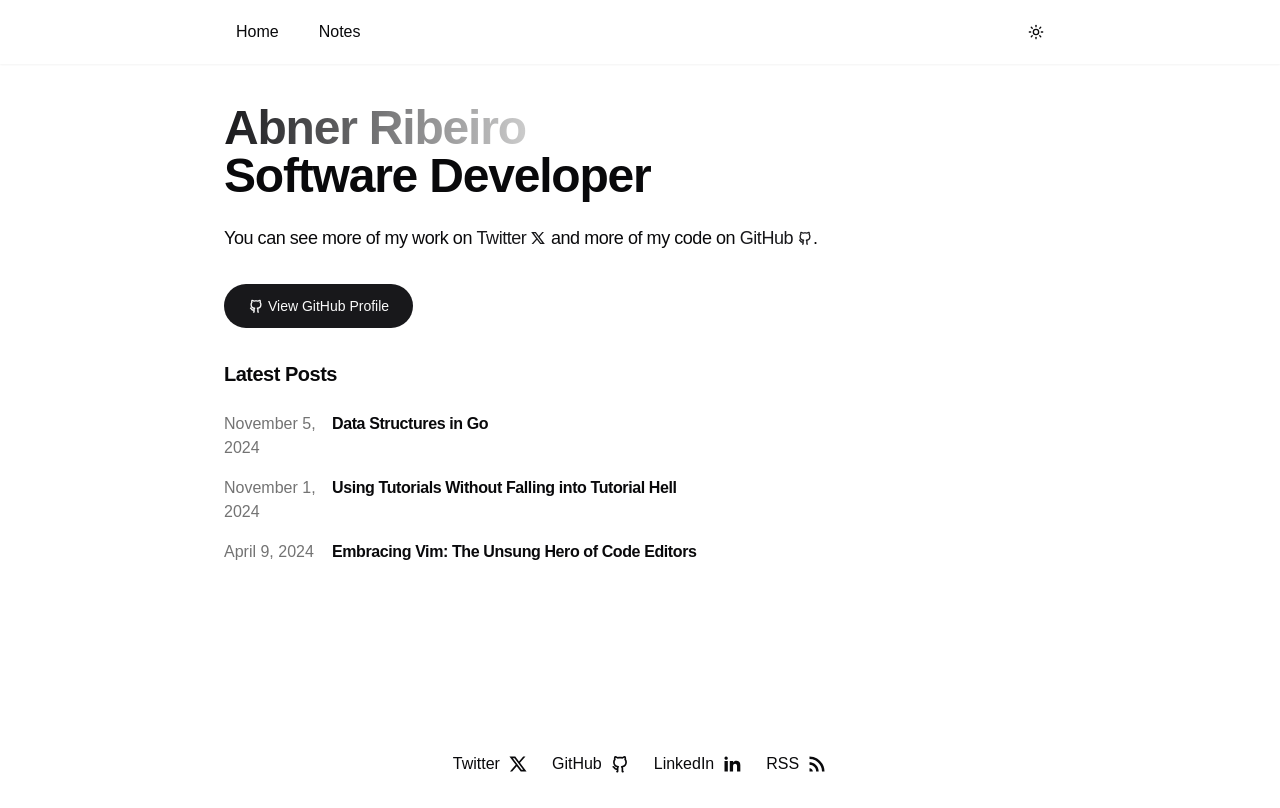
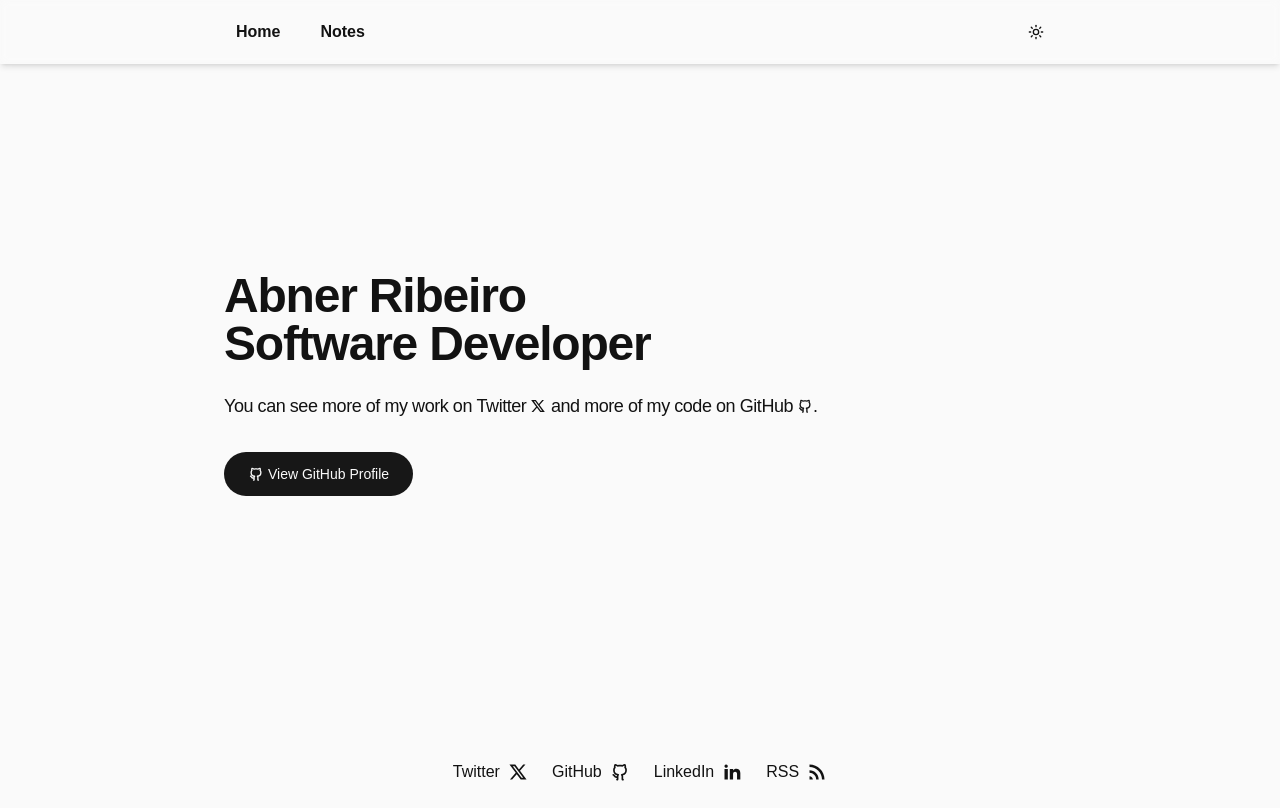
Before and after one commit to abneribeiro/abneribeiro, a Next.js app: page / in a window 1280 px wide. Built offline with nearby package versions, Linux system fonts and the light colour scheme.

Commit message:
refactor: update navbar styles and improve layout; adjust color variables and enhance button styles

```diff
--- a/app/components/nav.tsx
+++ b/app/components/nav.tsx
@@ -12,7 +12,7 @@ const navItems = {
 
 export function Navbar() {
   return (
-    <nav className="sticky top-0 z-50 w-full bg-background/80 backdrop-blur-sm shadow-sm">
+    <nav className="sticky top-0 z-10 w-full bg-background/80 backdrop-blur-sm shadow-md">
       <div className="container mx-auto px-4 sm:px-6 lg:px-8 max-w-4xl">
         <div className="flex items-center justify-between h-16">
           <div className="flex space-x-4">
@@ -20,7 +20,7 @@ export function Navbar() {
               <Link
                 key={path}
                 href={path}
-                className="text-foreground hover:bg-accent px-3 py-2 rounded-md text-base  font-medium transition-colors duration-200 ease-in-out"
+                className="text-foreground hover:bg-accent px-3 py-2 rounded-md text-base font-medium md:font-semibold  transition-colors duration-200 ease-in-out"
               >
                 {name}
               </Link>
--- a/app/components/posts.tsx
+++ b/app/components/posts.tsx
@@ -22,10 +22,10 @@ export function BlogPosts() {
             href={`/notes/${post.slug}`}
           >
             <div className="w-full flex flex-col md:flex-row space-x-0 md:space-x-2">
-              <p className=" text-neutral-500 w-[100px] tabular-nums">
+              <p className=" text-neutral-500 w-[140px] tabular-nums">
                 {formatDate(post.metadata.publishedAt, false)}
               </p>
-              <p className="text-foreground font-semibold tracking-tight">
+              <p className="text-foreground underline underline-offset-2 font- tracking-tight">
                 {post.metadata.title}
               </p>
             </div>
--- a/app/global.css
+++ b/app/global.css
@@ -2,69 +2,72 @@
 @tailwind components;
 @tailwind utilities;
 
+
 :root {
-  --background: 0 0% 100%;
-  --foreground: 240 10% 3.9%;
-  --muted: 216 0% 79% / 0.96;
-  --muted-foreground: 215.4 16.3% 46.9%;
-  --popover: 0 0% 100%;
-  --popover-foreground: 222.2 84% 4.9%;
-  --card: 0 0% 100%;
-  --card-foreground: 222.2 84% 4.9%;
-  --border: 214.3 31.8% 91.4%;
-  --input: 214.3 31.8% 91.4%;
-  --primary: 240 5.9% 10%;
-  --primary-foreground: 0 0% 98%;
-  --secondary: 240 4.8% 95.9%;
-  --secondary-foreground: 240 5.9% 10%;
-  --accent: 240 4.8% 95.9%;
-  --accent-foreground: 240 5.9% 10%;
-  --destructive: 0 84.2% 60.2%;
-  --destructive-foreground: 0 0% 98%;
-  --ring: 215 20.2% 65.1%;
+  --background: 0, 0%, 98%;
+  --foreground: 0, 0%, 7%;
+  --muted: 0, 0%, 96%;
+  --muted-foreground: 0, 0%, 45%;
+  --popover: 0, 0%, 100%;
+  --popover-foreground: 0, 0%, 7%;
+  --card: 0, 0%, 100%;
+  --card-foreground: 0, 0%, 7%;
+  --border: 0, 0%, 89%;
+  --input: 0, 0%, 89%;
+  --primary: 0, 0%, 9%;
+  --primary-foreground: 0, 0%, 98%;
+  --secondary: 0, 0%, 96%;
+  --secondary-foreground: 0, 0%, 9%;
+  --accent: 0, 0%, 94%;
+  --accent-foreground: 0, 0%, 9%;
+  --destructive: 0, 84%, 60%;
+  --destructive-foreground: 0, 0%, 98%;
+  --ring: 0, 0%, 78%;
   --radius: 0.5rem;
 
-  --sh-class: #2d5e9d;
-  --sh-identifier: #354150;
-  --sh-sign: #8996a3;
-  --sh-string: #007f7a;
-  --sh-keyword: #e02518;
-  --sh-comment: #a19595;
-  --sh-jsxliterals: #6266d1;
-  --sh-property: #e25a1c;
-  --sh-entity: #e25a1c;
+  /* Syntax Highlighting */
+  --sh-class: hsl(214, 54%, 36%);
+  --sh-identifier: hsl(210, 13%, 30%);
+  --sh-sign: hsl(210, 8%, 58%);
+  --sh-string: hsl(180, 100%, 24%);
+  --sh-keyword: hsl(0, 80%, 36%);
+  --sh-comment: hsl(0, 0%, 58%);
+  --sh-jsxliterals: hsl(240, 44%, 49%);
+  --sh-property: hsl(18, 85%, 43%);
+  --sh-entity: hsl(18, 85%, 43%);
 }
 
 .dark {
-  --background: 0 0% 10.98%;
-  --foreground: 0 0% 98%;
-  --muted: 360 0% 9%;
-  --muted-foreground: 215 20.2% 65.1%;
-  --popover: 0 0% 5%;
-  --popover-foreground: 210 40% 98%;
-  --card: 222.2 84% 4.9%;
-  --card-foreground: 210 40% 98%;
-  --border: 217.2 32.6% 17.5%;
-  --input: 217.2 32.6% 17.5%;
-  --primary: 210 40% 98%;
-  --primary-foreground: 222.2 47.4% 11.2%;
-  --secondary: 217.2 32.6% 17.5%;
-  --secondary-foreground: 210 40% 98%;
-  --accent: 0 0% 7%;
-  --accent-foreground: 210 40% 98%;
-  --destructive: 0 62.8% 30.6%;
-  --destructive-foreground: 0 85.7% 97.3%;
-  --ring: 217.2 32.6% 17.5%;
+  --background: 0, 0%, 9%;  /* #161616 */
+  --foreground: 0, 0%, 89%;
+  --muted: 0, 0%, 12%;
+  --muted-foreground: 0, 0%, 65%;
+  --popover: 0, 0%, 7%;
+  --popover-foreground: 0, 0%, 89%;
+  --card: 0, 0%, 7%;
+  --card-foreground: 0, 0%, 89%;
+  --border: 0, 0%, 15%;
+  --input: 0, 0%, 20%;
+  --primary: 0, 0%, 89%;
+  --primary-foreground: 0, 0%, 9%;
+  --secondary: 0, 0%, 15%;
+  --secondary-foreground: 0, 0%, 89%;
+  --accent: 0, 0%, 12%;
+  --accent-foreground: 0, 0%, 89%;
+  --destructive: 0, 62%, 30%;
+  --destructive-foreground: 0, 0%, 98%;
+  --ring: 0, 0%, 22%;
 
-  --sh-class: #5a9fdb;
-  --sh-identifier: #44b961;
-  --sh-sign: #87a8ca;
-  --sh-string: #9ecbff;
-  --sh-keyword: #ff5849;
-  --sh-comment: #8b949e;
-  --sh-jsxliterals: #79c0ff;
-  --sh-property: #ffa657;
-  --sh-entity: #56d364;
+  /* Syntax Highlighting */
+  --sh-class: hsl(206, 57%, 61%);
+  --sh-identifier: hsl(131, 52%, 50%);
+  --sh-sign: hsl(214, 29%, 67%);
+  --sh-string: hsl(205, 100%, 84%);
+  --sh-keyword: hsl(4, 100%, 64%);
+  --sh-comment: hsl(213, 7%, 58%);
+  --sh-jsxliterals: hsl(205, 100%, 75%);
+  --sh-property: hsl(32, 100%, 65%);
+  --sh-entity: hsl(132, 65%, 56%);
 }
 
 @layer base {
--- a/app/layout.tsx
+++ b/app/layout.tsx
@@ -63,7 +63,7 @@ export default function RootLayout({
         >
           <div className="flex flex-col min-h-screen prevent-shift">
             <Navbar />
-            <main className="flex-grow container mx-auto px-4 sm:px-6 lg:px-8 max-w-4xl w-full">
+            <main className="flex-grow container px-4 sm:px-6 lg:px-8 max-w-4xl w-full">
               {children}
             </main>
             <Footer />
--- a/app/page.tsx
+++ b/app/page.tsx
@@ -1,51 +1,46 @@
 import Link from 'next/link'
 import { RiGithubLine, RiTwitterXLine } from "react-icons/ri"
-import { BlogPosts } from '@/app/components/posts'
 
-export default function Page() {
+
+export default function Component() {
   return (
-    <section className="py-8 sm:py-10">
+    <div className="flex items-center min-h-[calc(100vh-8rem)]">
+      <section className="w-full max-w-2xl py-8 sm:py-10 ">
         <h1 className="mb-6 text-3xl font-extrabold tracking-tight sm:text-4xl lg:text-5xl">
-        <span className="inline-block bg-gradient-to-r from-primary to-muted bg-clip-text text-transparent">
+          <span className="inline-block bg-clip-text">
             Abner Ribeiro
           </span>
           <span className="block text-foreground">Software Developer</span>
         </h1>
 
-      <p className="mb-8 max-w-2xl text-base text-foreground sm:text-lg tracking-tight">
+        <p className="mb-8 text-base text-foreground sm:text-lg tracking-tight">
           You can see more of my work on{' '}
           <Link
             href="https://x.com/abneribeiroo"
-          className="inline-flex items-center gap-1 font-medium text-primary transition-colors hover:text-primary/80"
+            className="inline-flex items-center gap-1 font-medium"
           >
             Twitter <RiTwitterXLine className="h-4 w-4" />
           </Link>{' '}
           and more of my code on{' '}
           <Link
             href="https://github.com/abneribeiroo"
-          className="inline-flex items-center gap-1 font-medium text-primary transition-colors hover:text-primary/80"
+            className="inline-flex items-center gap-1 font-medium "
           >
             GitHub <RiGithubLine className="h-4 w-4" />
           </Link>
           .
         </p>
 
-      <div className="flex flex-wrap gap-4 mb-8">
+        <div className="flex flex-wrap gap-4 mb-8 ">
           <Link
             href="https://github.com/abneribeiroo"
-          className="inline-flex items-center gap-1 rounded-full bg-primary px-6 py-3 text-sm font-medium text-primary-foreground transition-colors hover:bg-primary/90"
+            className="inline-flex items-center gap-1 rounded-full bg-primary px-6 py-3 text-sm font-medium text-primary-foreground transition-colors hover:bg-card-foreground"
           >
             <RiGithubLine className="h-4 w-4" />
             View GitHub Profile
           </Link>
         </div>
-
-      <div className="my-8">
-        <h2 className="mb-6 text-xl font-bold tracking-tight">
-          Latest Posts
-        </h2>
-        <BlogPosts />
+      </section>
     </div>
-    </section>
   )
 }
--- a/components/ui/button.tsx
+++ b/components/ui/button.tsx
@@ -13,7 +13,7 @@ const buttonVariants = cva(
         destructive:
           "bg-destructive text-destructive-foreground hover:bg-destructive/90",
         outline:
-          " bg-background hover:bg-accent hover:text-accent-foreground",
+          "  hover:bg-accent hover:text-accent-foreground",
         secondary:
           "bg-secondary text-secondary-foreground hover:bg-secondary/80",
         ghost: "hover:bg-accent hover:text-accent-foreground",
```
Lines whose indentation alone changed are shown as unchanged.
